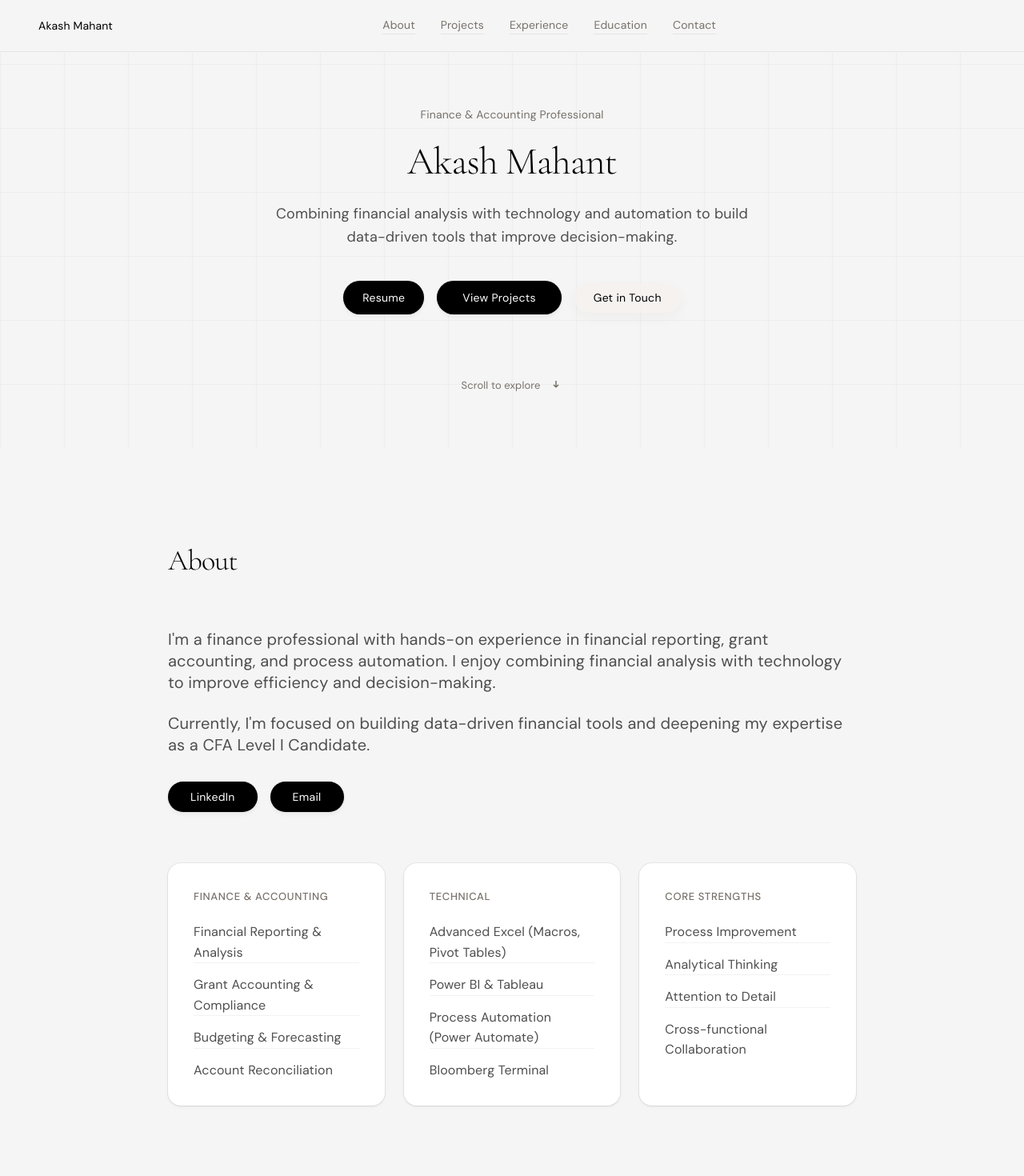
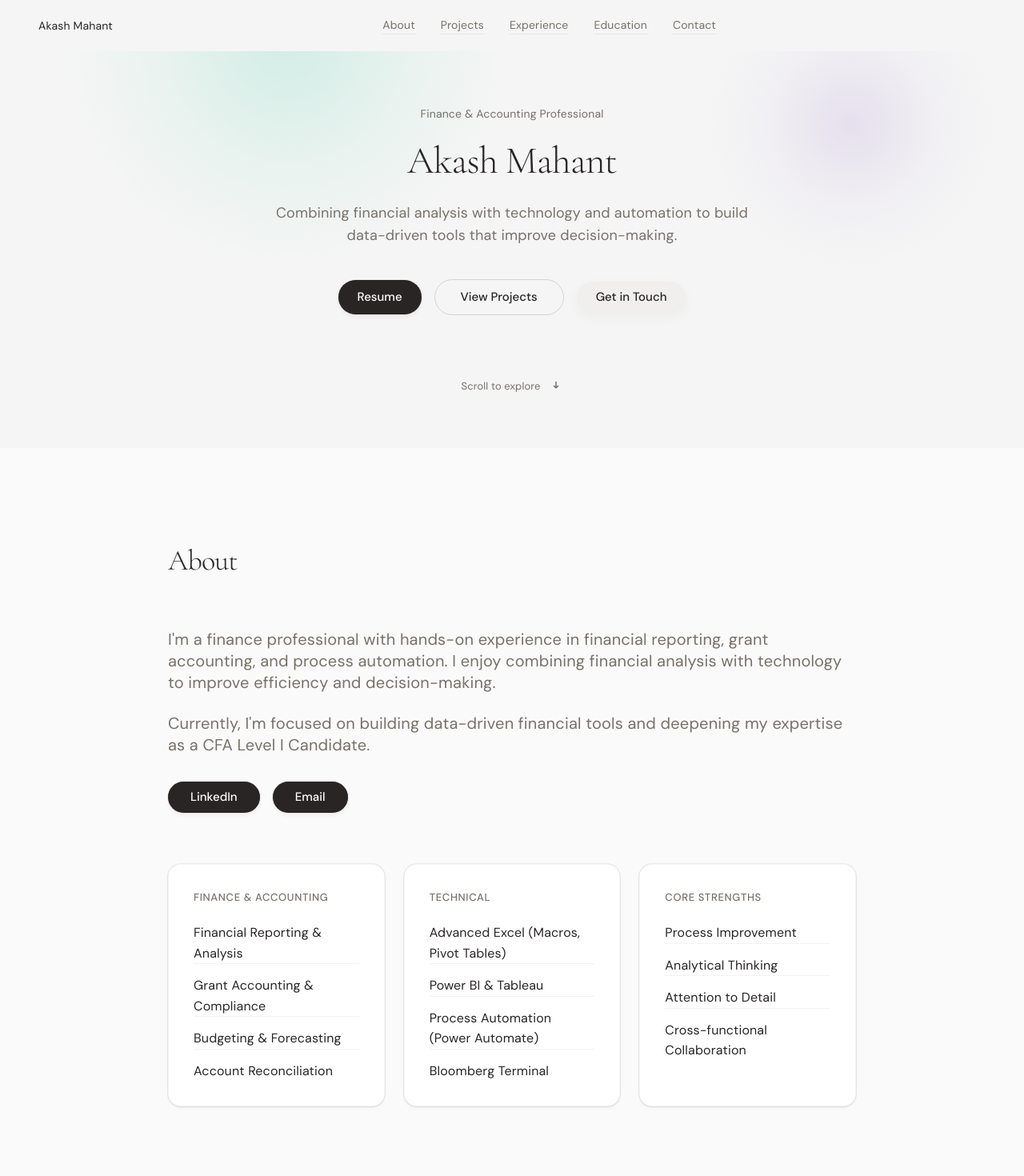
Before and after one commit to Mahant-Akash/akashmahant.io, a React (Vite) app: page / in a window 1280 px wide. Shown: the top 1470 px of the page at 80% size. Built offline with nearby package versions, Linux system fonts and the light colour scheme.

Commit message:
colorized

```diff
--- a/src/components/About.jsx
+++ b/src/components/About.jsx
@@ -30,7 +30,7 @@ export default function About() {
   ];
 
   return (
-    <section id="about" className="py-section bg-surface px-8">
+    <section id="about" className="py-section bg-canvas-soft px-8">
       <div className="mx-auto max-w-[860px]">
         <h2 className="text-display-lg text-text mb-16">About</h2>
 
@@ -66,14 +66,10 @@ export default function About() {
             {skills.map((s) => (
               <div
                 key={s.category}
-                className="rounded-[16px] bg-bg p-7 shadow-card xl:p-8"
-                style={{
-                  boxShadow:
-                    'rgba(0,0,0,0.06) 0px 0px 0px 1px, rgba(0,0,0,0.04) 0px 1px 2px, rgba(0,0,0,0.04) 0px 2px 4px',
-                }}
+                className="rounded-card bg-surface-card p-7 shadow-card xl:p-8"
               >
                 <h3
-                  className="mb-5 text-[13px] font-medium uppercase tracking-wider text-subtle"
+                  className="mb-5 text-[13px] font-medium uppercase tracking-wider text-muted"
                   style={{ fontFamily: 'var(--font-body)' }}
                 >
                   {s.category}
@@ -90,14 +86,7 @@ export default function About() {
                       }}
                     >
                       <span
-                        className="font-body"
-                        style={{
-                          fontSize: '16px',
-                          lineHeight: '1.50',
-                          letterSpacing: '0.16px',
-                          color: '#4e4e4e',
-                          fontWeight: 400,
-                        }}
+                        className="text-body"
                       >
                         {item}
                       </span>
--- a/src/components/Contact.jsx
+++ b/src/components/Contact.jsx
@@ -1,6 +1,6 @@
 export default function Contact() {
   return (
-    <section id="contact" className="py-section bg-bg px-8">
+    <section id="contact" className="py-section bg-canvas-soft px-8">
       <div className="mx-auto max-w-container">
         <h2 className="text-display-lg text-text mb-4 text-center">Contact</h2>
         <p className="text-body text-subtle mb-16 text-center">
@@ -8,7 +8,7 @@ export default function Contact() {
         </p>
 
         {/* Warm stone CTA block */}
-        <div className="mx-auto max-w-container-sm rounded-section bg-stone p-12 text-center shadow-warm-lg">
+        <div className="mx-auto max-w-container-sm rounded-section bg-surface-strong p-12 text-center shadow-warm-lg">
           <p className="text-body-lg text-text mb-8">
             Feel free to reach out or explore my work.
           </p>
--- a/src/components/Education.jsx
+++ b/src/components/Education.jsx
@@ -30,7 +30,7 @@ export default function Education() {
   ];
 
   return (
-    <section id="education" className="py-section bg-surface px-8">
+    <section id="education" className="py-section bg-canvas px-8">
       <div className="mx-auto max-w-[860px]">
         <h2 className="text-display-lg text-text mb-16">Education</h2>
 
@@ -51,7 +51,7 @@ export default function Education() {
             <h3 className="text-display-md text-text mb-6">Key Coursework</h3>
 
             <div className="grid gap-6 lg:grid-cols-2">
-              <div className="rounded-[16px] bg-bg p-7 shadow-card" style={{ boxShadow: 'rgba(0,0,0,0.06) 0px 0px 0px 1px, rgba(0,0,0,0.04) 0px 1px 2px, rgba(0,0,0,0.04) 0px 2px 4px' }}>
+              <div className="rounded-card bg-surface-card p-7 shadow-card">
                 <h4 className="text-body-md text-text mb-2">Finance &amp; Investment</h4>
                 <ul className="space-y-2.5">
                   {financeCoursework.map((c) => (
@@ -63,7 +63,7 @@ export default function Education() {
                 </ul>
               </div>
 
-              <div className="rounded-[16px] bg-bg p-7 shadow-card" style={{ boxShadow: 'rgba(0,0,0,0.06) 0px 0px 0px 1px, rgba(0,0,0,0.04) 0px 1px 2px, rgba(0,0,0,0.04) 0px 2px 4px' }}>
+              <div className="rounded-card bg-surface-card p-7 shadow-card">
                 <h4 className="text-body-md text-text mb-2">Quantitative &amp; Technical</h4>
                 <ul className="space-y-2.5">
                   {quantitativeCoursework.map((c) => (
--- a/src/components/Hero.jsx
+++ b/src/components/Hero.jsx
@@ -2,20 +2,42 @@ export default function Hero() {
   return (
     <section
       id="hero"
-      className="relative flex min-h-[70vh] items-center justify-center bg-surface px-8 pt-16"
+      className="relative flex min-h-[70vh] items-center justify-center bg-canvas px-8 pt-16 overflow-hidden"
     >
-      {/* Subtle grid overlay */}
+      {/* Atmospheric gradient orbs */}
       <div
-        className="absolute inset-0"
+        className="absolute pointer-events-none -translate-x-1/2 -translate-y-1/2"
         style={{
-          backgroundImage:
-            "linear-gradient(rgba(0,0,0,0.03) 1px, transparent 1px), linear-gradient(90deg, rgba(0,0,0,0.03) 1px, transparent 1px)",
-          backgroundSize: "80px 80px",
+          top: '10%',
+          left: '28%',
+          width: '560px',
+          height: '560px',
+          background: 'radial-gradient(circle, rgba(167,229,211,0.45) 0%, rgba(167,229,211,0.15) 40%, transparent 70%)',
+        }}
+      />
+      <div
+        className="absolute pointer-events-none translate-x-1/2 translate-y-1/2"
+        style={{
+          top: '55%',
+          right: '22%',
+          width: '480px',
+          height: '480px',
+          background: 'radial-gradient(circle, rgba(244,197,168,0.4) 0%, rgba(244,197,168,0.12) 40%, transparent 70%)',
+        }}
+      />
+      <div
+        className="absolute pointer-events-none translate-x-1/2 -translate-y-1/2"
+        style={{
+          bottom: '8%',
+          left: '55%',
+          width: '360px',
+          height: '360px',
+          background: 'radial-gradient(circle, rgba(200,184,224,0.35) 0%, rgba(200,184,224,0.1) 40%, transparent 70%)',
         }}
       />
 
       <div className="relative mx-auto max-w-container-sm text-center">
-        <p className="text-body-md text-subtle mb-6">
+        <p className="text-body-md text-muted mb-6">
           Finance &amp; Accounting Professional
         </p>
 
@@ -31,7 +53,7 @@ export default function Hero() {
         <div className="flex flex-wrap items-center justify-center gap-4">
           <a
             href="/MahantAkash_Resume.pdf"
-            className="text-btn text-bg rounded-pill bg-text px-6 py-3.5 shadow-btn no-underline inline-block transition-shadow duration-200 hover:shadow-lg hover:shadow-black/10"
+            className="text-btn text-bg rounded-pill bg-ink px-6 py-3.5 shadow-btn no-underline inline-block transition-shadow duration-200 hover:shadow-lg hover:shadow-ink/10"
             target="_blank"
             rel="noopener noreferrer"
           >
@@ -39,20 +61,20 @@ export default function Hero() {
           </a>
           <a
             href="#projects"
-            className="text-btn text-bg rounded-pill bg-text px-8 py-3.5 shadow-btn no-underline inline-block transition-shadow duration-200 hover:shadow-lg hover:shadow-black/10"
+            className="text-btn rounded-pill border border-border-strong px-8 py-3.5 no-underline inline-block transition-colors duration-200 hover:border-ink/20 hover:bg-canvas-soft"
           >
             View Projects
           </a>
           <a
             href="#contact"
-            className="text-btn rounded-warm bg-stone px-6 py-3 shadow-warm no-underline inline-block transition-shadow duration-200 hover:shadow-warm-lg"
+            className="text-btn rounded-pill bg-surface-strong px-6 py-3 shadow-warm no-underline inline-block transition-shadow duration-200 hover:shadow-warm-lg"
           >
             Get in Touch
           </a>
         </div>
 
         <div className="mt-20 flex items-center justify-center gap-3">
-          <span className="text-caption text-subtle">Scroll to explore</span>
+          <span className="text-caption text-muted">Scroll to explore</span>
           <svg
             width="16"
             height="16"
@@ -60,7 +82,7 @@ export default function Hero() {
             fill="none"
             stroke="currentColor"
             strokeWidth="1.5"
-            className="text-subtle"
+            className="text-muted"
           >
             <path d="M8 2v8m0 0l3-3m-3 3l-3-3" />
           </svg>
--- a/src/components/Nav.jsx
+++ b/src/components/Nav.jsx
@@ -14,7 +14,7 @@ export default function Nav({ scrolled }) {
   return (
     <nav
       className={
-        "fixed top-0 left-0 right-0 z-50 bg-canvas border-b border-border transition-shadow duration-300 " +
+        "fixed top-0 left-0 right-0 z-50 bg-canvas transition-shadow duration-300 " +
         (scrolled ? "shadow-card" : "")
       }
       role="navigation"
@@ -35,7 +35,7 @@ export default function Nav({ scrolled }) {
               <a
                 key={l.href}
                 href={l.href}
-                className="text-nav text-subtle no-underline border-b border-subtle/12 hover:border-b-0 transition-all duration-200 hover:text-text"
+                className="text-nav text-muted no-underline border-b border-border-strong/40 hover:border-b-0 transition-all duration-200 hover:text-text"
               >
                 {l.label}
               </a>
@@ -75,7 +75,7 @@ export default function Nav({ scrolled }) {
               <a
                 key={l.href}
                 href={l.href}
-                className="text-nav text-subtle block py-3 no-underline border-b border-subtle/12 hover:border-b-0 transition-all duration-200 hover:text-text"
+                className="text-nav text-muted block py-3 no-underline border-b border-border-strong/40 hover:border-b-0 transition-all duration-200 hover:text-text"
                 onClick={() => setMobileOpen(false)}
               >
                 {l.label}
--- a/src/index.css
+++ b/src/index.css
@@ -1,18 +1,43 @@
 @import "tailwindcss";
 
 @theme {
+  /* Surface */
   --color-bg: #ffffff;
   --color-canvas: #f5f5f5;
+  --color-canvas-soft: #fafafa;
   --color-surface: #f5f5f5;
-  --color-stone: rgba(245, 242, 239, 0.8);
-  --color-text: #000000;
-  --color-muted: #4e4e4e;
-  --color-subtle: #777169;
-  --color-border: #e5e5e5;
-  --color-grid: #7fffff;
+  --color-surface-card: #ffffff;
+  --color-surface-strong: #f0efed;
 
-  --max-w-container: 1280px;
-  --max-w-container-sm: 720px;
+  /* Ink — ElevenLabs warm near-black */
+  --color-ink: #292524;
+  --color-ink-active: #0c0a09;
+  --color-text: var(--color-ink);
+  --color-text-active: var(--color-ink-active);
+
+  /* Text */
+  --color-muted: #777169;
+  --color-muted-soft: #a8a29e;
+  --color-subtle: var(--color-muted);
+
+  /* Hairlines */
+  --color-border: #e7e5e4;
+  --color-border-soft: #f0efed;
+  --color-border-strong: #d6d3d1;
+
+  /* Atmospheric gradient stops */
+  --color-mint: #a7e5d3;
+  --color-peach: #f4c5a8;
+  --color-lavender: #c8b8e0;
+  --color-sky: #a8c8e8;
+  --color-rose: #e8b8c4;
+
+  /* Semantic */
+  --color-success: #16a34a;
+  --color-error: #dc2626;
+
+  --max-w-container: 1200px;
+  --max-w-container-sm: 960px;
 
   --font-display: 'Cormorant Garamond', 'Waldenburg', serif;
   --font-body: 'DM Sans', 'Inter', sans-serif;
@@ -39,7 +64,7 @@
 
   --radius-warm: 30px;
   --radius-pill: 9999px;
-  --radius-card: 20px;
+  --radius-card: 16px;
   --radius-section: 24px;
 }
 
@@ -135,10 +160,10 @@
 
   .text-btn {
     font-family: var(--font-body);
-    font-weight: 400;
-    font-size: 14px;
+    font-weight: 500;
+    font-size: 15px;
     line-height: 1.00;
-    letter-spacing: 0.28px;
+    letter-spacing: 0;
   }
 
   .text-mono {
--- a/tailwind.config.js
+++ b/tailwind.config.js
@@ -5,14 +5,40 @@ export default {
   theme: {
     extend: {
       colors: {
+        /* Surface */
         bg: "#ffffff",
+        canvas: "#f5f5f5",
+        "canvas-soft": "#fafafa",
         surface: "#f5f5f5",
-        stone: "rgba(245,242,239,0.8)",
-        text: "#000000",
-        muted: "#4e4e4e",
-        subtle: "#777169",
-        border: "#e5e5e5",
-        grid: "#7fffff",
+        "surface-card": "#ffffff",
+        "surface-strong": "#f0efed",
+
+        /* Ink — ElevenLabs warm near-black */
+        ink: "#292524",
+        "ink-active": "#0c0a09",
+        text: "var(--color-ink)",
+        "text-active": "var(--color-ink-active)",
+
+        /* Text */
+        muted: "#777169",
+        "muted-soft": "#a8a29e",
+        subtle: "var(--color-muted)",
+
+        /* Hairlines */
+        border: "#e7e5e4",
+        "border-soft": "#f0efed",
+        "border-strong": "#d6d3d1",
+
+        /* Atmospheric gradient stops */
+        mint: "#a7e5d3",
+        peach: "#f4c5a8",
+        lavender: "#c8b8e0",
+        sky: "#a8c8e8",
+        rose: "#e8b8c4",
+
+        /* Semantic */
+        success: "#16a34a",
+        error: "#dc2626",
       },
       fontFamily: {
         display: ["'Cormorant Garamond'", "'Waldenburg'", "serif"],
@@ -32,18 +58,18 @@ export default {
         ],
         "display-lg": [
           "36px",
-          { lineHeight: "1.17", letterSpacing: "normal" },
+          { lineHeight: "1.17", letterSpacing: "-0.72px" },
         ],
         "display-md": [
           "32px",
-          { lineHeight: "1.13", letterSpacing: "normal" },
+          { lineHeight: "1.13", letterSpacing: "-0.48px" },
         ],
         "body-xl": ["20px", { lineHeight: "1.35" }],
         "body-lg": ["18px", { lineHeight: "1.60", letterSpacing: "0.18px" }],
         body: ["16px", { lineHeight: "1.50", letterSpacing: "0.16px" }],
-        "body-md": ["16px", { lineHeight: "1.50", letterSpacing: "0.16px" }],
+        "body-md": ["14px", { lineHeight: "1.43", letterSpacing: "0.14px" }],
         nav: ["15px", { lineHeight: "1.47", letterSpacing: "0.15px" }],
-        btn: ["15px", { lineHeight: "1.47" }],
+        btn: ["15px", { lineHeight: "1.00", letterSpacing: "0px" }],
         caption: ["14px", { lineHeight: "1.50", letterSpacing: "0.14px" }],
         small: ["13px", { lineHeight: "1.38" }],
         micro: ["12px", { lineHeight: "1.33" }],
@@ -53,9 +79,8 @@ export default {
       letterSpacing: {
         display: "-0.96px",
         body: "0.16px",
-        btn: "0.15px",
+        btn: "0",
         micro: "0.14px",
-        cta: "0.7px",
       },
       lineHeight: {
         display: "1.08",
@@ -70,7 +95,7 @@ export default {
       borderRadius: {
         warm: "30px",
         pill: "9999px",
-        card: "20px",
+        card: "16px",
         section: "24px",
       },
       boxShadow: {
```
Also changed, not shown: src/components/Experience.jsx (+2 -6 lines), public/photos/AkashMahant2658.jpg (added).
